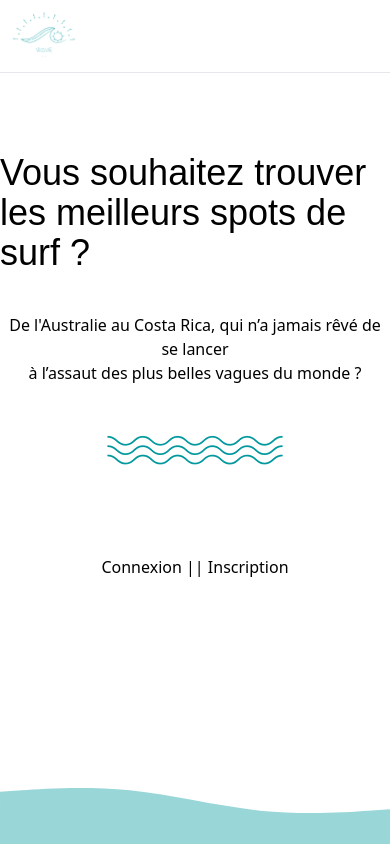
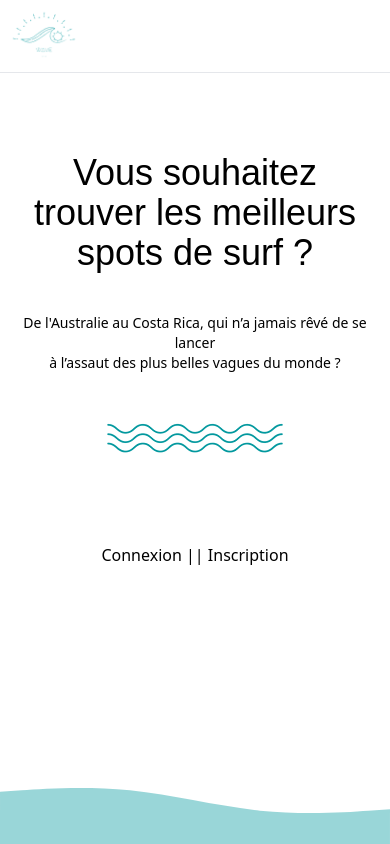
Before and after one commit to Iris-succi/the_search, a React (Vite) app in the folder frontend/: page /home in a window 390 px wide. Built offline with nearby package versions, Linux system fonts and the light colour scheme; a web font is replaced by a local one.

Commit message:
responsive home and connexion

```diff
--- a/frontend/src/components/ModalInscription.jsx
+++ b/frontend/src/components/ModalInscription.jsx
@@ -41,8 +41,8 @@ export default function ModalInscription({
                     <input
                       type="text"
                       onChange={(e) => setFirstname(e.target.value)}
-                      name="text"
-                      id="text"
+                      name="firstname"
+                      id="firstname"
                       className=" border border-gray-300 text-gray-900 text-sm rounded-lg block w-full p-2.5"
                       placeholder="pseudo@exemple.com"
                       required=""
@@ -55,8 +55,8 @@ export default function ModalInscription({
                     <input
                       type="text"
                       onChange={(e) => setLastname(e.target.value)}
-                      name="text"
-                      id="text"
+                      name="lastname"
+                      id="lastname"
                       className=" border border-gray-300 text-gray-900 text-sm rounded-lg block w-full p-2.5"
                       placeholder="pseudo@exemple.com"
                       required=""
--- a/frontend/src/pages/HomePage.jsx
+++ b/frontend/src/pages/HomePage.jsx
@@ -10,17 +10,18 @@ export default function HomePage() {
   const [showModalInscription, setShowModalInscription] = useState(false);
 
   return (
-    <div className="w-screen">
+    <div className="md:w-screen ">
       <div className="border-b">
         <img src={Logo} alt="Logo" className="w-20 pl-2" />
       </div>
+      <div className="w-11/12 m-auto">
         <div className="flex  flex-col items-center ">
-        <h1 className="text-4xl font-oxygen pt-20 pb-10">
+          <h1 className="text-4xl font-oxygen pt-20 pb-10 text-center ">
             Vous souhaitez trouver les meilleurs spots de surf ?
           </h1>
-        <h2 className="text-center font-light">
-          De l'Australie au Costa Rica, qui n’a jamais rêvé de se lancer <br />à
-          l’assaut des plus belles vagues du monde ?
+          <h2 className="text-center font-ligh text-sm md:text-lg">
+            De l'Australie au Costa Rica, qui n’a jamais rêvé de se lancer{" "}
+            <br />à l’assaut des plus belles vagues du monde ?
           </h2>
           <img src={Waves} alt="Waves" className="pt-10 w-44" />
         </div>
@@ -40,6 +41,7 @@ export default function HomePage() {
           showModalInscription={showModalInscription}
           setShowModalInscription={setShowModalInscription}
         />
+      </div>
       <img src={Wave} alt="header bottom" className="absolute bottom-0" />
     </div>
   );
```
Lines whose indentation alone changed are shown as unchanged.
